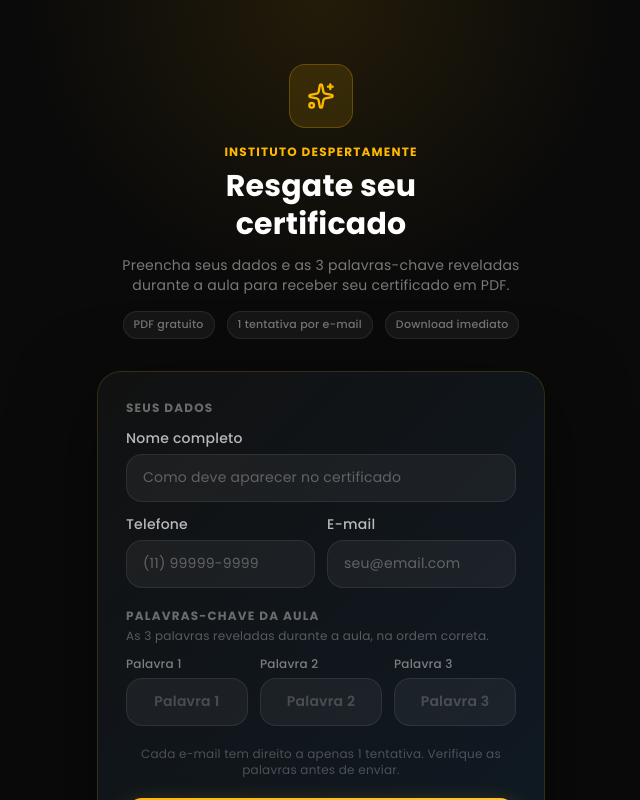
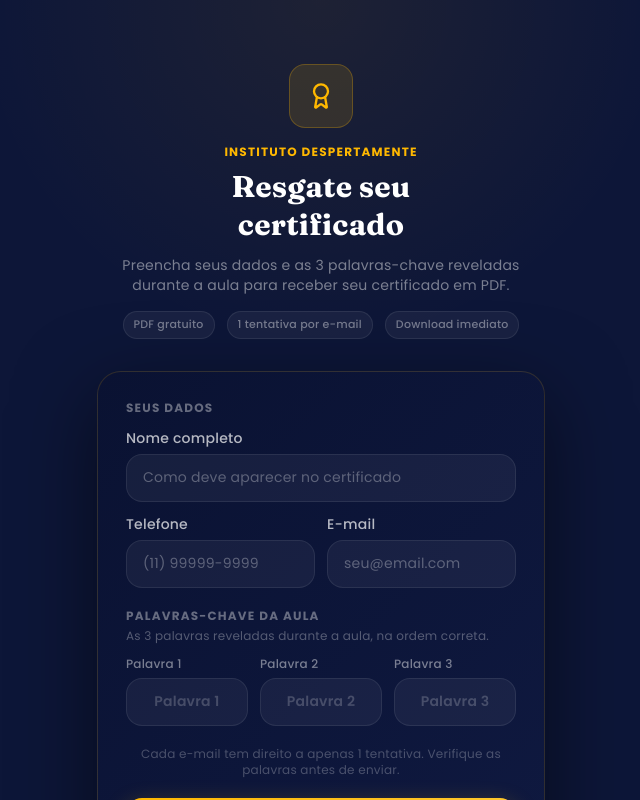
Before and after one commit to Romero1029/Area-de-Membors, a Next.js app: page /certificado in a window 1280 px wide. Shown: the top 800 px of the page, without its empty margins (319-959 px from the left). Built offline with nearby package versions, Linux system fonts and the light colour scheme.

Commit message:
atualiza /certificado para template IDM navy/gold
Fundo #0D1638, card #0A1232→#0F1940, glow gold, Fraunces no h1 —
alinha visualmente com o template da área de membros.

Co-Authored-By: Claude Sonnet 4.6 <noreply@anthropic.com>

```diff
--- a/src/app/certificado/CertificadoForm.tsx
+++ b/src/app/certificado/CertificadoForm.tsx
@@ -1,7 +1,7 @@
 'use client'
 
 import { useState } from 'react'
-import { Award, Loader2, Download, XCircle, AlertTriangle } from 'lucide-react'
+import { Award, Loader2, XCircle, AlertTriangle } from 'lucide-react'
 
 // ─── Phone mask ───────────────────────────────────────────────────────────────
 
--- a/src/app/certificado/page.tsx
+++ b/src/app/certificado/page.tsx
@@ -1,4 +1,4 @@
-import { Sparkles, Award } from 'lucide-react'
+import { Award } from 'lucide-react'
 import { CertificadoForm } from './CertificadoForm'
 
 export const metadata = {
@@ -9,12 +9,12 @@ export const metadata = {
 export default function CertificadoPage() {
   return (
     <div
-      className="min-h-screen flex flex-col items-center justify-center px-4 py-16"
-      style={{ background: '#0a0a0a' }}
+      className="min-h-screen flex flex-col items-center justify-center px-4 py-16 relative overflow-hidden"
+      style={{ background: '#0D1638' }}
     >
       {/* Glow decorativo */}
       <div
-        className="absolute top-0 left-1/2 -translate-x-1/2 w-[600px] h-[300px] opacity-10 pointer-events-none"
+        className="absolute top-0 left-1/2 -translate-x-1/2 w-[700px] h-[350px] opacity-[0.07] pointer-events-none"
         style={{ background: 'radial-gradient(ellipse at top, #FFB800 0%, transparent 70%)' }}
       />
 
@@ -23,8 +23,11 @@ export default function CertificadoPage() {
         {/* Header */}
         <div className="text-center space-y-4">
           <div className="flex items-center justify-center">
-            <div className="w-16 h-16 rounded-2xl flex items-center justify-center" style={{ background: 'rgba(255,184,0,0.12)', border: '1px solid rgba(255,184,0,0.25)' }}>
-              <Sparkles className="w-7 h-7" style={{ color: '#FFB800' }} />
+            <div
+              className="w-16 h-16 rounded-2xl flex items-center justify-center"
+              style={{ background: 'rgba(255,184,0,0.12)', border: '1px solid rgba(255,184,0,0.25)' }}
+            >
+              <Award className="w-7 h-7" style={{ color: '#FFB800' }} />
             </div>
           </div>
 
@@ -32,7 +35,10 @@ export default function CertificadoPage() {
             <p className="text-xs font-bold uppercase tracking-widest mb-2" style={{ color: '#FFB800' }}>
               Instituto Despertamente
             </p>
-            <h1 className="text-3xl font-bold text-white leading-tight">
+            <h1
+              className="text-3xl font-bold text-white leading-tight"
+              style={{ fontFamily: 'var(--font-fraunces, Georgia, serif)' }}
+            >
               Resgate seu<br />certificado
             </h1>
             <p className="text-sm mt-3" style={{ color: 'rgba(255,255,255,0.45)' }}>
@@ -46,7 +52,11 @@ export default function CertificadoPage() {
               <span
                 key={label}
                 className="text-[11px] font-medium px-2.5 py-1 rounded-full"
-                style={{ background: 'rgba(255,255,255,0.05)', color: 'rgba(255,255,255,0.4)', border: '1px solid rgba(255,255,255,0.08)' }}
+                style={{
+                  background: 'rgba(255,255,255,0.05)',
+                  color: 'rgba(255,255,255,0.4)',
+                  border: '1px solid rgba(255,255,255,0.08)',
+                }}
               >
                 {label}
               </span>
@@ -58,7 +68,7 @@ export default function CertificadoPage() {
         <div
           className="rounded-3xl p-7"
           style={{
-            background: 'linear-gradient(135deg, #111111 0%, #0f1a24 100%)',
+            background: 'linear-gradient(135deg, #0A1232 0%, #0F1940 100%)',
             border: '1px solid rgba(255,184,0,0.15)',
             boxShadow: '0 24px 80px rgba(0,0,0,0.5)',
           }}
@@ -67,7 +77,7 @@ export default function CertificadoPage() {
         </div>
 
         {/* Footer */}
-        <div className="text-center space-y-2">
+        <div className="text-center">
           <div className="flex items-center justify-center gap-2">
             <Award className="w-3.5 h-3.5" style={{ color: 'rgba(255,184,0,0.5)' }} />
             <p className="text-xs" style={{ color: 'rgba(255,255,255,0.2)' }}>
```
